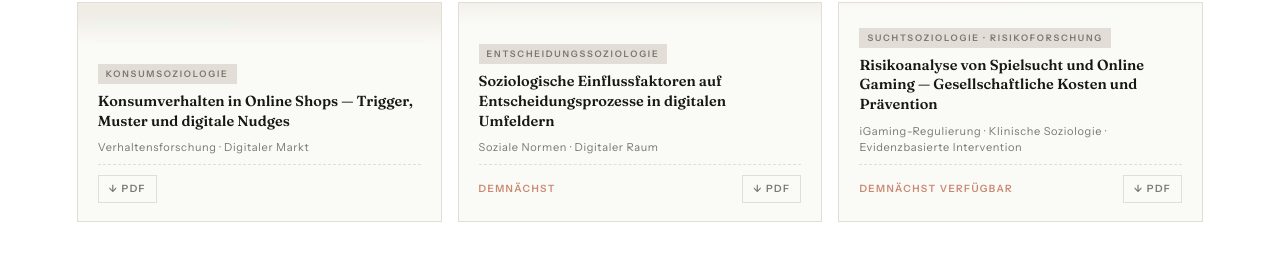
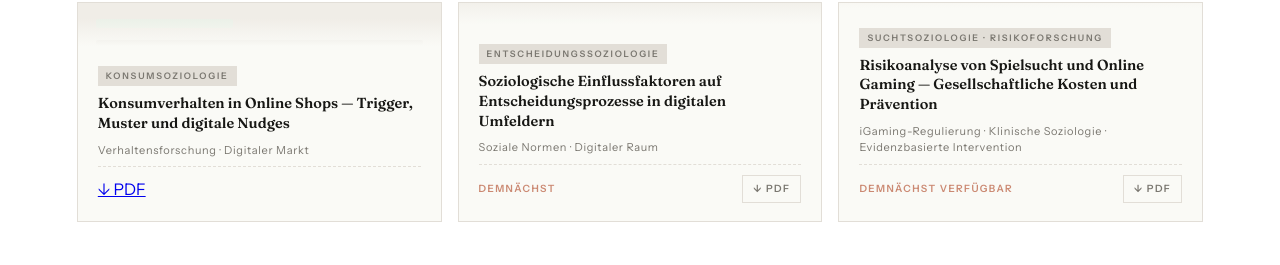
Before and after one commit to dekabet/Anja-Sellman-Reiner, a plain HTML site: page index.html in a window 1280 px wide. Shown: the part 1829-2094 px from the top of the page. Drawn offline with Linux system fonts and the light colour scheme.

Commit message:
Fix link class for PDF download in index.html

```diff
--- a/index.html
+++ b/index.html
@@ -784,7 +784,7 @@
         <div class="pub-card-title">Konsumverhalten in Online Shops — Trigger, Muster und digitale Nudges</div>
         <div class="pub-card-meta">Verhaltensforschung · Digitaler Markt</div>
         <div class="pub-card-footer">
-          <a href="Anja Sellman-Reiner Konsumverhalten in Onlineshops - Verhaltensforschung.pdf" class="pub-dl">↓ PDF</a>
+          <a href="Anja Sellman-Reiner Konsumverhalten in Onlineshops - Verhaltensforschung.pdf" class="">↓ PDF</a>
         </div>
       </div>
     </div>
```
